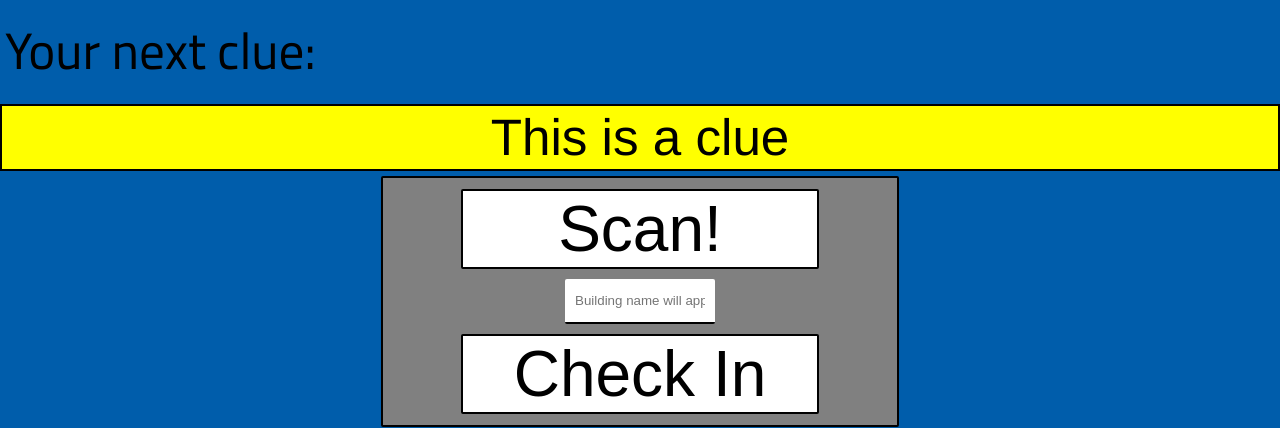
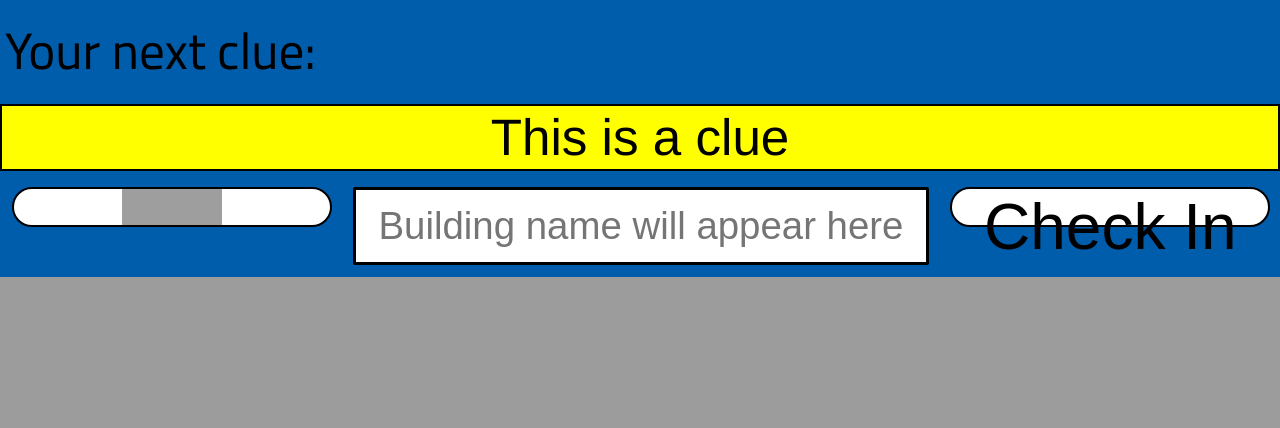
Before and after one commit to nickpap00/GroupSoftware, a PHP site: page /main.html in a window 1280 px wide. Shown: the part 807-1235 px from the top of the page. After the commit the page ends 1084 px from the top, so only its background shows below. Run offline with PHP 8.4, Linux system fonts and the light colour scheme; some libraries are stand-ins or nearby versions; grey boxes are pictures that could not be loaded.

Commit message:
Camera Png added
Please work.

```diff
--- a/main.html
+++ b/main.html
@@ -44,7 +44,7 @@
       <p>This is a clue</p> <!-- This can be the clue box -->
     </div>
     <div class="qr_div">
-      <button class="button" onclick="document.getElementById('QR_scanner').click()">Scan!</button>
+      <button  id="scanbutton" class="button" onclick="document.getElementById('QR_scanner').click()"></button>
 		<input class="buildingtextbox" type=text size=16 placeholder="Building name will appear here" class=qrcode-text readonly/>
 		<label class=qrcode-text-btn>
 		<input id="QR_scanner" type=file accept="image/*" capture=environment onchange="openQRCamera(this);" tabindex=-1></label>
--- a/webPagesSourceCode/styles_coursework.css
+++ b/webPagesSourceCode/styles_coursework.css
@@ -279,40 +279,50 @@ p{
 	display:none;
 }
 .qr_div{
-	border:2px solid black;
-	background: none;
-	display: block;
+	border:0px solid black;
 	margin: 1px auto;
-	text-align: center;
-	width:40%;
+	width:100%;
 	/*Min width stops the div from being too small on mobile*/
-	min-width:40%;
-	max-width:50%;
+	min-width:100%;
+	max-width:100%;
 	padding: 1px 1px;
 	outline: none;
 	border-radius: 2px;
-	background-color: gray;
+	display: flex;
+	justify-content: left;
+	position: relative;
+	background-color:clear;
+	min-height:5%;
 }
 .qr_div button{
-		background-color:white;
-		width: 70%;
+		background-repeat:no-repeat;
+		width: 25%;
 		height: 5vh;
+		border-radius:25px;
 
+}
+#scanbutton{
+	background-image: url("https://www.freepnglogos.com/uploads/camera-logo-png/camera-outline-icon-27.png");
+		background-size: 100px 75px;
+		background-position: center;
+		background-repeat:no-repeat;
+		width: 25%;
+		height: 5vh;
+		border-radius:25px;
 }
 /*Styling for qr textboxes*/
 .buildingtextbox{
-border:0;
-	background: white;
+	border:0;
+	background-color: clear;
 	display: block;
 	margin: 10px auto;
 	text-align: center;
-	border: 0px solid black;
-	border-bottom-width:2px;
+	border: 3px solid black;
+	font-size:3vw;
 	padding: 14px 10px;
-	width: 150px;
+	width: 45%;
 	outline: none;
 	border-radius: 2px;
-	transition: 0.25s;
 }
 /*Stlying for clue paragraph*/
 .clueParagraph{
```
